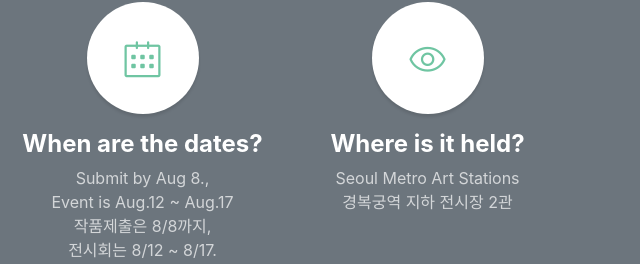
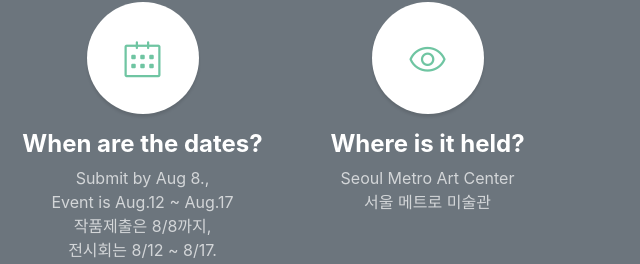
Before and after one commit to dragonsnapx-archives/projectchungrok, a website with bundled scripts: page index.html in a window 1280 px wide. Shown: the part 2253-2517 px from the top of the page, 640-1280 px from the left. Built offline with nearby package versions, Linux system fonts and the light colour scheme.

Commit message:
Specified Location

```diff
--- a/index.html
+++ b/index.html
@@ -162,7 +162,7 @@
                     <h4>
                         <strong>Where is it held? </strong>
                     </h4>
-                    <p class="text-faded mb-0">Seoul Metro Art Stations<br>경복궁역 지하 전시장 2관 </p>
+                    <p class="text-faded mb-0">Seoul Metro Art Center<br>서울 메트로 미술관 </p>
                 </div>
             </div>
         </div>
```
